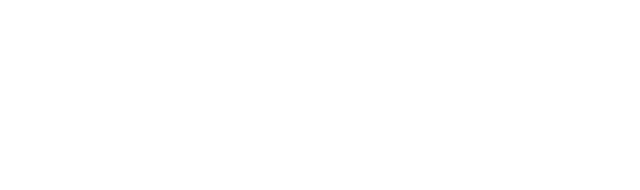
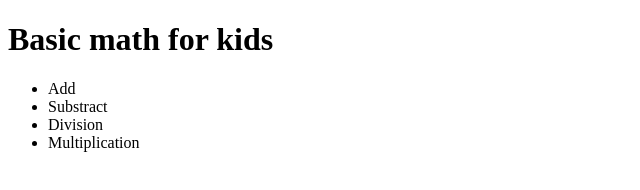
Before and after one commit to Ujef55/Basic-math-web-app-for-kids, a plain HTML site: page index.html in a window 1280 px wide. Shown: the whole page, without its empty margins (0-640 px from the left). Drawn offline with Linux system fonts and the light colour scheme.

Commit message:
working on html index file

```diff
--- a/index.html
+++ b/index.html
@@ -6,6 +6,16 @@
     <title>Math web app</title>
 </head>
 <body>
+    <div class="container">
+        <h1>Basic math for kids</h1>
+        <ul>
+            <li>Add</li>
+            <li>Substract</li>
+            <li>Division</li>
+            <li>Multiplication</li>
+        </ul>
+    </div>
 
+    <script src="/script/add.js"></script>
 </body>
 </html>
```
